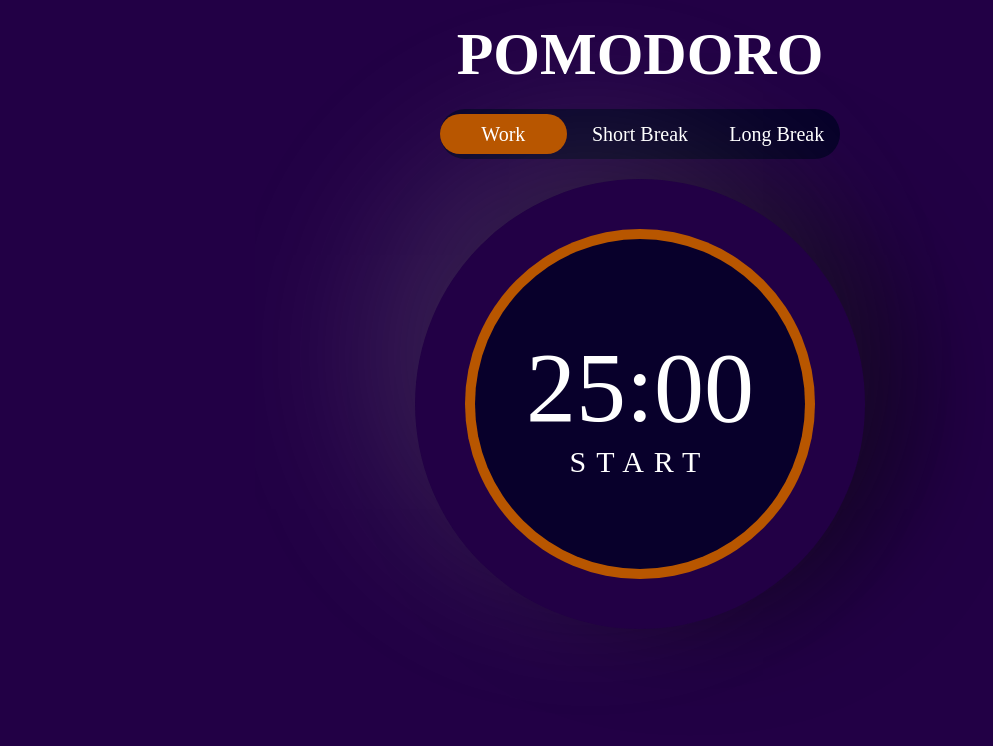
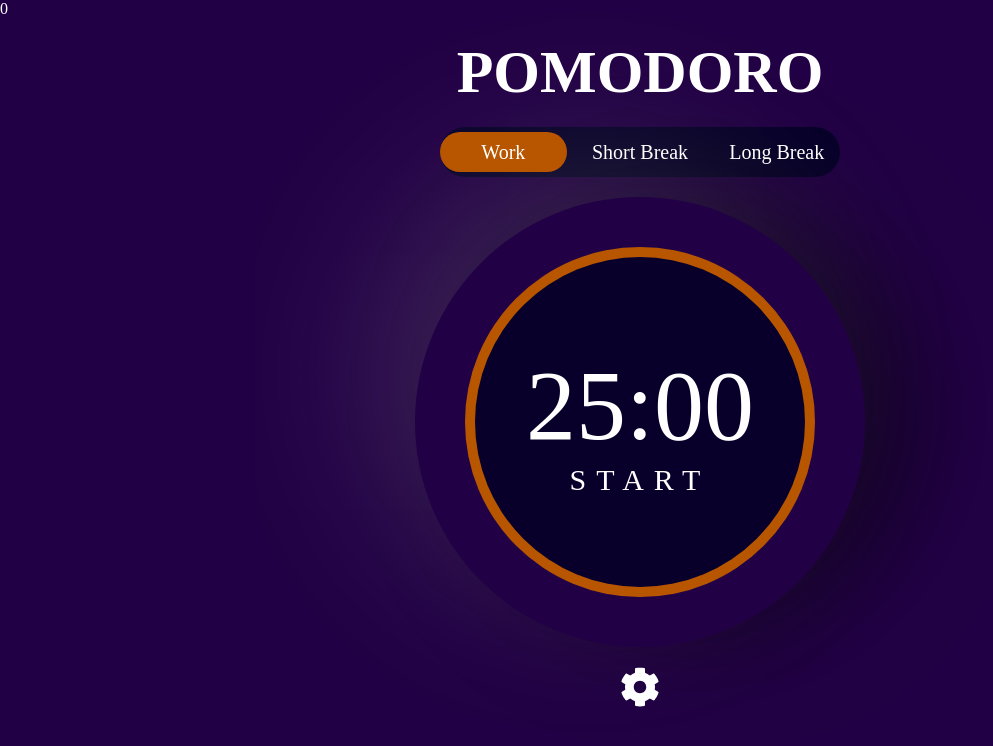
Before and after one commit to YZDmitriy/Pomodoro-App, a React (Create React App) app: page / in a window 1280 px wide. Shown: the top 746 px of the page, without its empty margins (0-993 px from the left). Built offline with nearby package versions, Linux system fonts and the light colour scheme.

Commit message:
add modal window

```diff
--- a/src/App.js
+++ b/src/App.js
@@ -1,13 +1,30 @@
+import { useState } from 'react';
 import styled from 'styled-components';
+import Model from './components/Model/Model';
 import Tags from './components/Tags/Tags';
 import Timer from './components/Timer/Timer';
+import { FaCog } from 'react-icons/fa';
 
 function App() {
+  const [isOpen, setIsOpen] = useState(false);
+
+  const onClose = () => {
+    setIsOpen(false);
+  };
+
+  const onOpen = () => {
+    setIsOpen(true);
+  };
+
   return (
     <>
+      <Model isOpen={isOpen} onClose={onClose} />
       <Title>POMODORO</Title>
-      <Tags/>
-      <Timer/>
+      <Tags />
+      <Timer />
+      <CogIcon onClick={onOpen}>
+        <FaCog />
+      </CogIcon>
     </>
   );
 }
@@ -19,3 +36,9 @@ const Title = styled.h1`
   padding: 2rem 0;
   text-align: center;
 `;
+
+const CogIcon = styled.div`
+  display: flex;
+  justify-content: center;
+  font-size: 4rem;
+`;
--- a/src/components/Model/Backdrop.jsx
+++ b/src/components/Model/Backdrop.jsx
@@ -14,4 +14,5 @@ const KBackdrop = styled.div`
   top: 0;
   left: 0;
   z-index: 100;
+  background-color: rgba(0, 0, 0, 0.5);
 `;
--- a/src/components/Model/Model.jsx
+++ b/src/components/Model/Model.jsx
@@ -2,12 +2,17 @@ import React from 'react';
 import Backdrop from './Backdrop';
 import ModelContainer from './ModelContainer';
 
-function Model(props) {
+function Model({ isOpen }) {
   return (
-    <div>
-      <Backdrop/>
-      <ModelContainer/>
-    </div>
+    <>
+      {isOpen &
+      (
+        <>
+          <Backdrop />
+          <ModelContainer />
+        </>
+      )}
+    </>
   );
 }
 
--- a/src/components/Model/ModelContainer.jsx
+++ b/src/components/Model/ModelContainer.jsx
@@ -18,9 +18,19 @@ function ModelContainer(props) {
 export default ModelContainer;
 
 const Container = styled.div`
-position: absolute;
+  position: absolute;
+  height: 100vh;
+  width: 100vw;
+  display: grid;
+  place-items: center;
+  z-index: 150;
 `;
-const ModelContent = styled.div``;
+const ModelContent = styled.div`
+  width: 60rem;
+  height: 40rem;
+  background-color: white;
+
+`;
 const ModalHeader = styled.div``;
 const ModalTitle = styled.div``;
 const ModalCloseButton = styled.button``;
```
